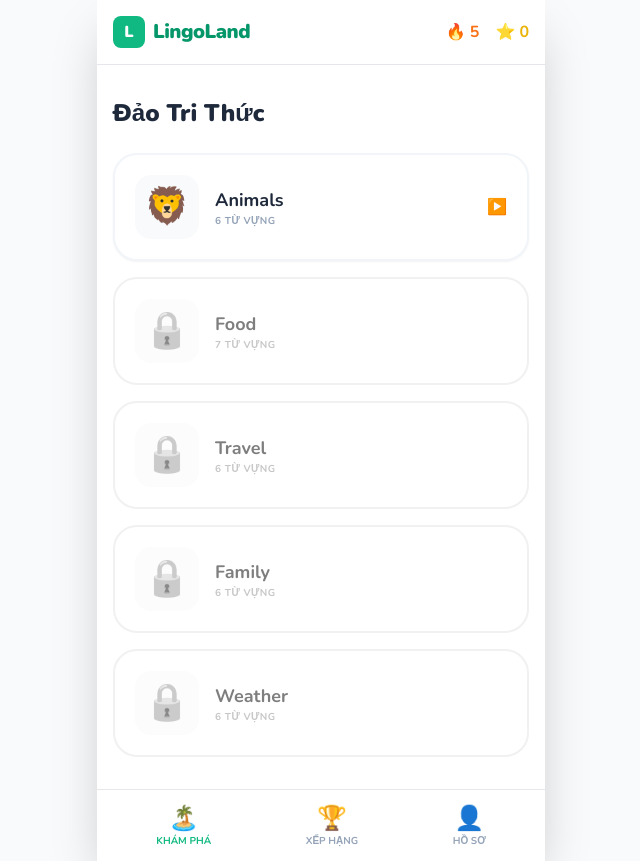
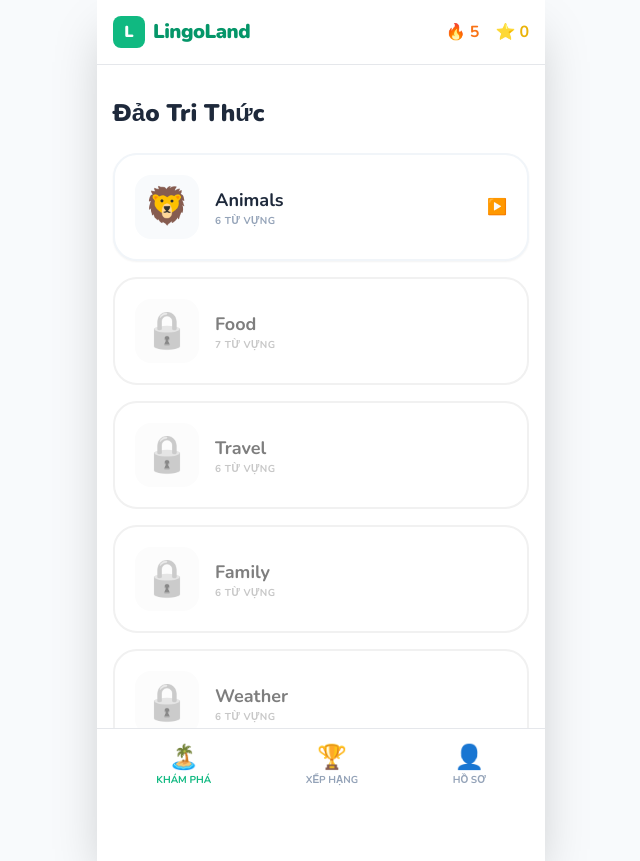
Before and after one commit to httvhutceoscop/lingo-land, a React (Vite) app: page / in a window 1280 px wide. Shown: the whole page, without its empty margins (319-959 px from the left). Built offline with nearby package versions, Linux system fonts and the light colour scheme.

Commit message:
sticky bottom nav

```diff
--- a/src/components/BottomNav.tsx
+++ b/src/components/BottomNav.tsx
@@ -15,7 +15,7 @@ type BottomNavProps = {
 
 export default function BottomNav({ active, onNavigate }: BottomNavProps) {
   return (
-    <nav className="border-t bg-white p-3 flex justify-around items-center">
+    <nav className="sticky bottom-0 z-40 border-t bg-white/90 backdrop-blur-md px-3 pt-3 pb-[calc(0.75rem+env(safe-area-inset-bottom))] flex justify-around items-center">
       {NAV_ITEMS.map((item) => (
         <button
           key={item.key}
```
